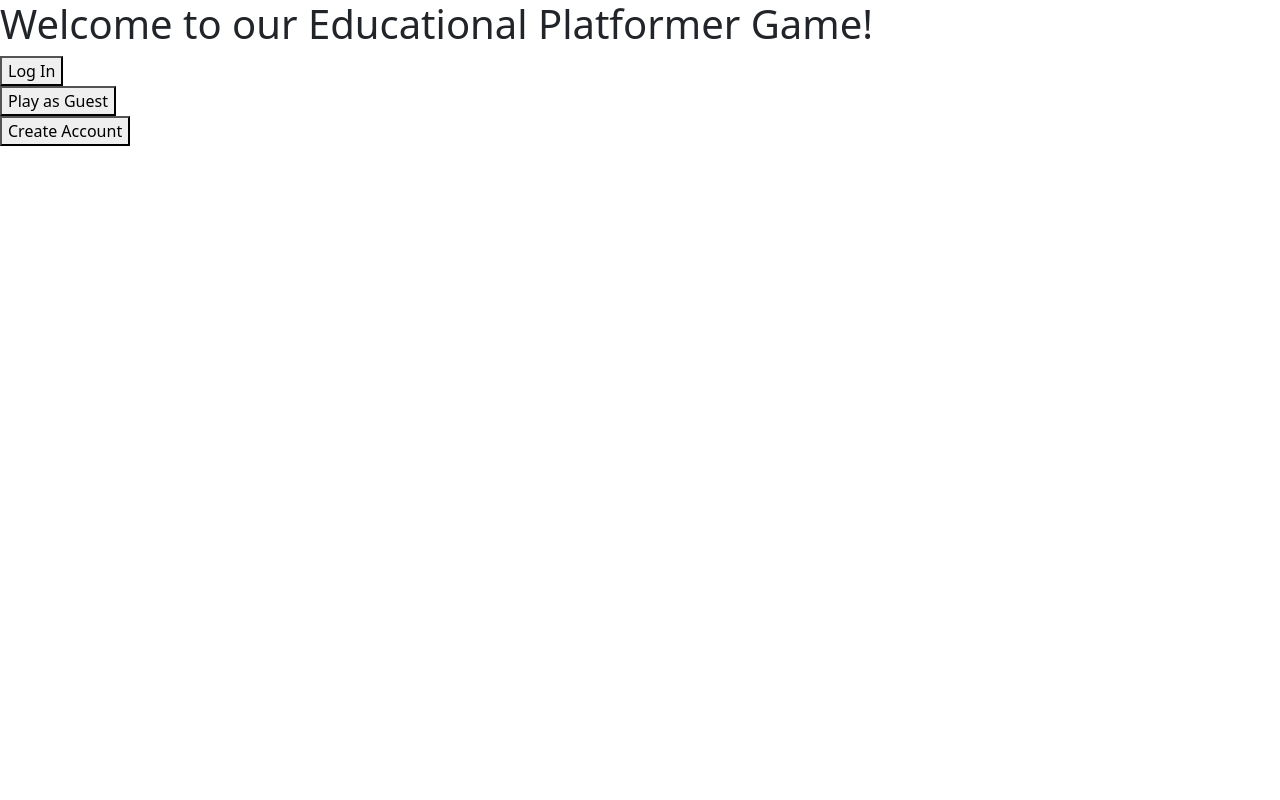
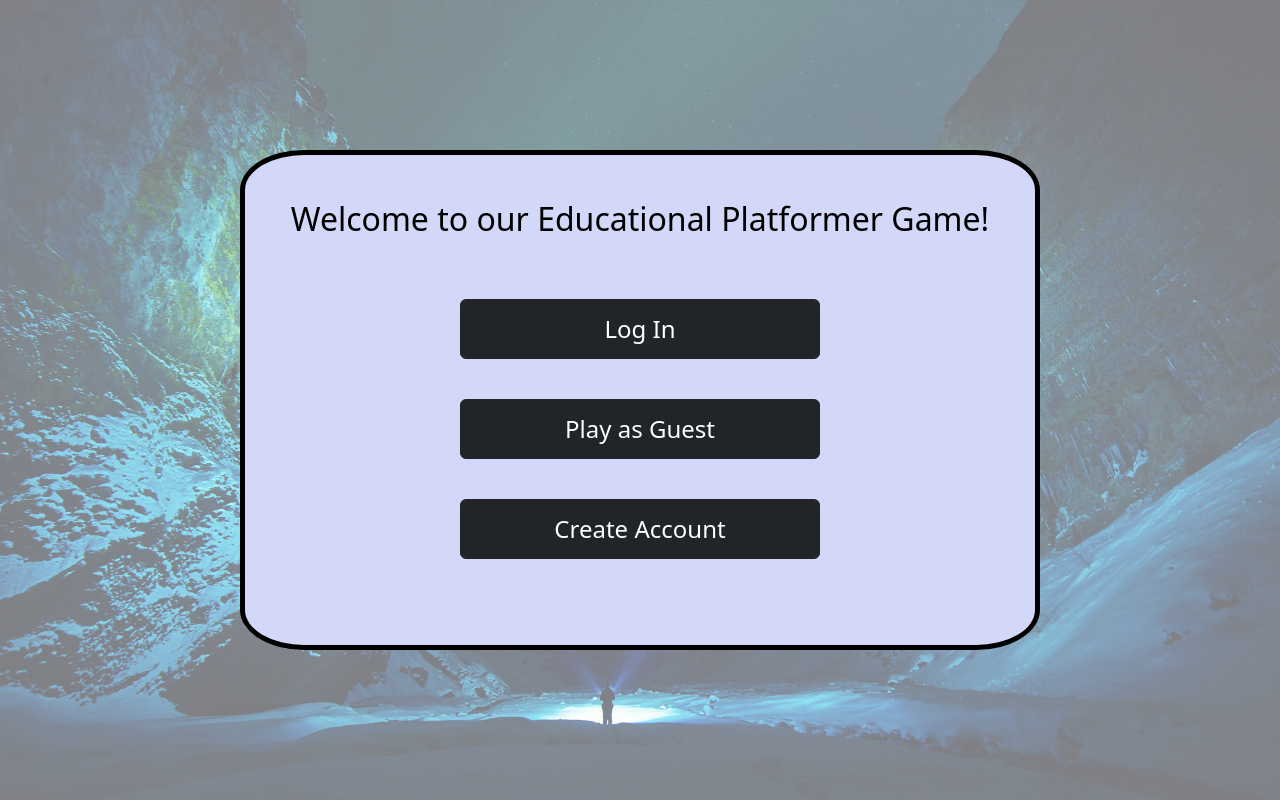
Before and after one commit to reynardo-tjhin/edu-platformer, a Django app: page / in a window 1280 px wide. Run offline with Django 5.2, Linux system fonts and the light colour scheme.

Commit message:
updated home's design

```diff
--- /dev/null
+++ b/player/static/player/home.css
@@ -0,0 +1,93 @@
+body {
+    position: relative;
+
+    /* This makes the body element take up the full height of the viewport (the visible part of the web page). */
+    height: 100vh;
+
+    /* This makes the body element take up the full width of the viewport. */
+    width: 100vw;
+
+    /* Hides any overflow content both vertically (overflow-y) and horizontally (overflow-x). This prevents scrollbars from appearing if the content exceeds the size of the viewport. */
+    overflow: hidden;
+
+    display: flex;
+
+    /* Center horizontally */
+    justify-content: center;
+
+    /* Center vertically */
+    align-items: center;
+}
+
+/*
+This method creates a semi-transparent overlay on top of the background image using a pseudo-element.
+The ::before pseudo-element creates a full-screen layer that contains the background image.
+*/
+body::before {
+    content: '';
+    position: absolute;
+    top: 0;
+    left: 0;
+    height: 100%;
+    width: 100%;
+    background: url("/static/player/images/background.jpg");
+
+    /* Stretches the background image to cover 100% of both the width and height of the body. This makes the image fill the entire screen. */
+    background-size: 100% 100%;
+
+    /* Ensures that the background image does not repeat itself. */
+    background-repeat: no-repeat;
+
+    /* Change this value to adjust the opacity */
+    opacity: 0.5;
+
+    /* Ensure it's behind the content */
+    z-index: -1;
+}
+
+.box {
+    /* When you set display: flex; on the <body> (or any other container element), the direct child elements (such as <div> tags) will by default be placed horizontally, one next to the other. This happens because the default value for the flex-direction property is row. */
+    display: flex;
+
+    /* If you want the divs to be stacked vertically instead of horizontally, you can change the flex-direction to column. */
+    flex-direction: column;
+    background-color: #d3d7f8;
+
+    /* Box width */
+    width: 800px;
+
+    /* Box height */
+    height: 500px;
+
+    /* Box border */
+    border: 5px solid #000;
+    border-radius: 8%;
+
+    /* Center vertically */
+    align-items: center;
+}
+
+.heading {
+    display: flex;
+
+    /* Text */
+    color: #000;
+    font-size: xx-large;
+
+    /* Center horizontally */
+    justify-content: center;
+
+    /* Paddings */
+    padding-top: 40px;
+    padding-bottom: 20px;
+}
+
+.button {
+    padding: 20px;
+}
+
+.btn {
+    font-size: 150%;
+    width: 360px;
+    height: 60px;
+}
--- a/player/templates/player/home.html
+++ b/player/templates/player/home.html
@@ -5,44 +5,40 @@
     <meta name="viewport" content="width=device-width, initial-scale=1.0">
     <title>Welcome!</title>
 
-    <link rel="stylesheet" href="https://cdn.jsdelivr.net/npm/bootstrap@5.3.2/dist/css/bootstrap.min.css" integrity="sha384-T3c6CoIi6uLrA9TneNEoa7RxnatzjcDSCmG1MXxSR1GAsXEV/Dwwykc2MPK8M2HN" crossorigin="anonymous">
+    <!-- Bootstrap CSS -->
+    <link rel="stylesheet" href="https://cdn.jsdelivr.net/npm/bootstrap@5.3.2/dist/css/bootstrap.min.css">
 
     {% load static %}
-    <link rel="stylesheet" href="{% static 'player/style.css' %}">
+    <link rel="stylesheet" href="{% static 'player/home.css' %}">
 </head>
 <body>
-    <!-- navigation bar -->
-    <div class="nav">
-        <!-- TODO -->
-        <!-- temporary link to mini-game table of contents -->
-        <!-- <a href="{% url 'mini_quiz:index' %}">Go to Mini-Quiz!</a> -->
-    </div>
-
-    <!-- content -->
-    <div class="content">
-        <h1>Welcome to our Educational Platformer Game!</h1>
+    <div class="box">
+        <!-- heading/title -->
+        <div class="heading">
+            <p>Welcome to our Educational Platformer Game!</p>
         </div>
 
         <!-- sign in/create/play as guest -->
         <div class="sign-in">
             <!-- dashboard page -->
-        <div class="sign-in">
+            <div class="button sign-in">
                 <a href="{% url 'player:login' %}">
-                <button>Log In</button>
+                    <button class="btn btn-dark .btn-large">Log In</button>
                 </a>
             </div>
 
-        <div class="play-as-guest">
+            <div class="button play-as-guest">
                 <a href="{% url 'player:create-guest' %}">
-                <button>Play as Guest</button>
+                    <button class="btn btn-dark .btn-large">Play as Guest</button>
                 </a>
             </div>
 
             <!-- create account page -->
-        <div class="create-account">
+            <div class="button create-account">
                 <a href="{% url 'player:create-account' %}">
-                <button>Create Account</button>
+                    <button class="btn btn-dark .btn-large">Create Account</button>
                 </a>
+            </div>
         </div>
     </div>
 </body>
```
Also changed, not shown: player/static/player/images/background.jpg (added). Lines whose indentation alone changed are shown as unchanged.
